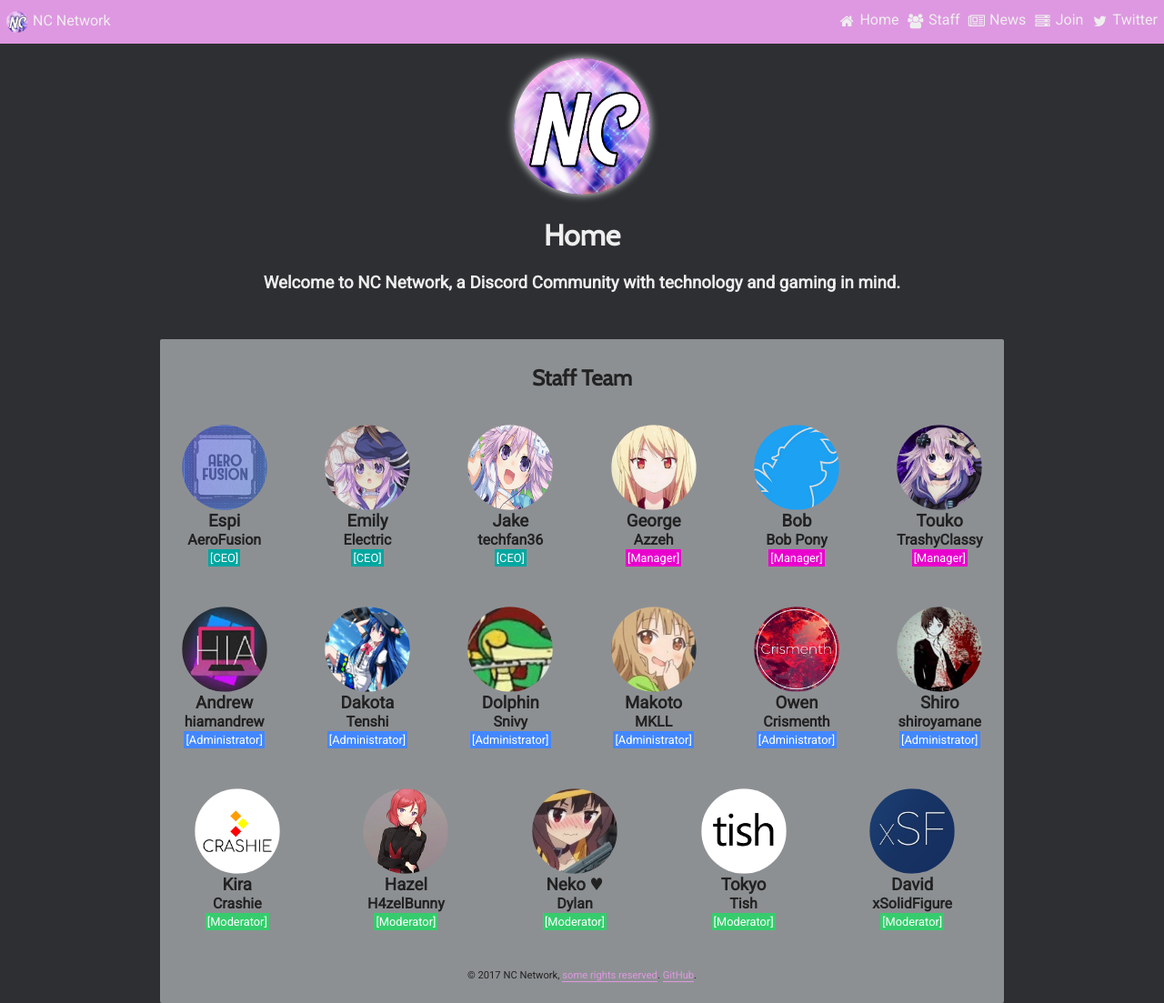
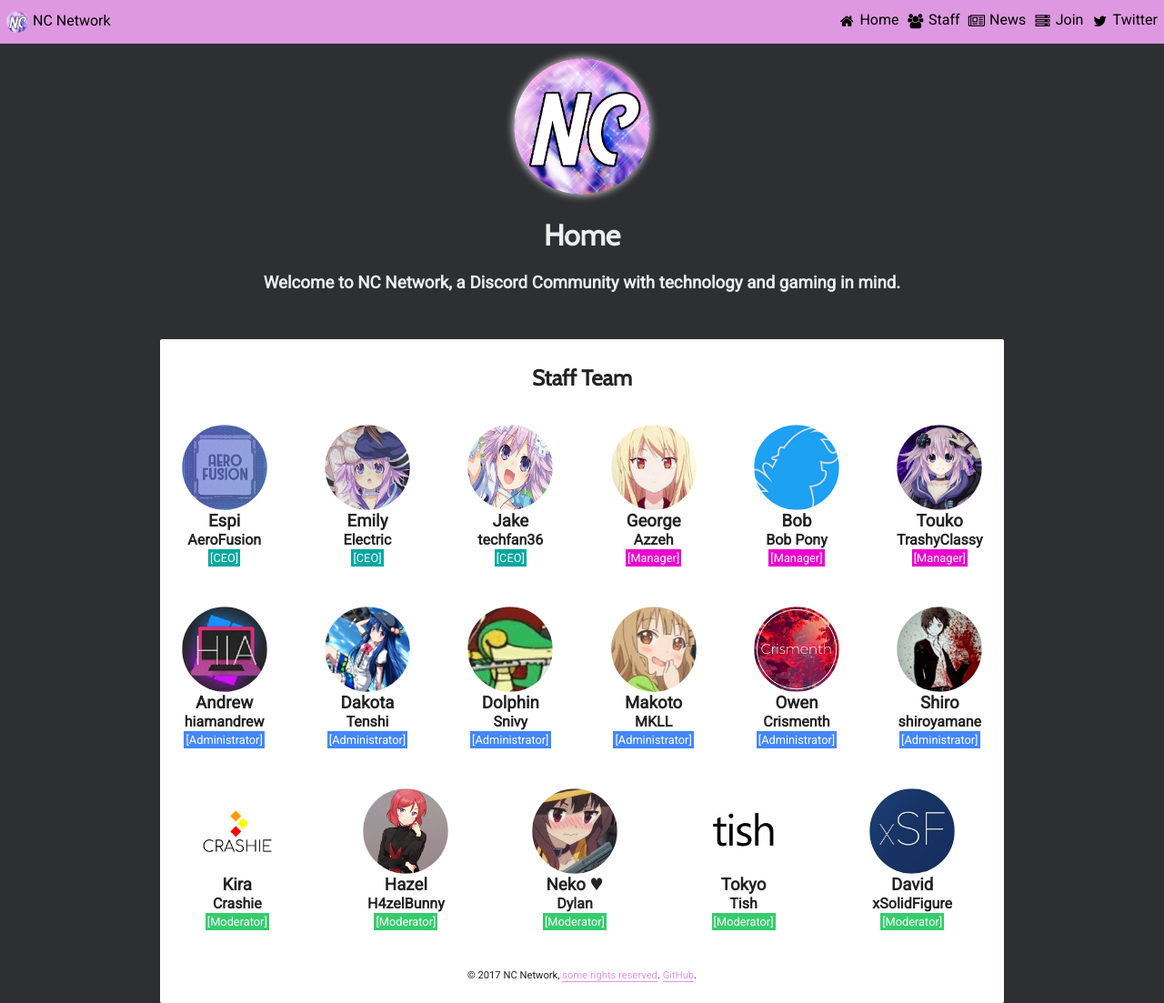
Before and after one commit to xwinbyte/NetskyWebsite, a Jekyll site: the page built from index.html, in a window 1280 px wide and 1103 px high. Shown: the whole window at 91% size. Built offline with Jekyll 4.4.1, drawn with Linux system fonts in a browser that asks for light colours.

Commit message:
Update style.scss

```diff
--- a/css/style.scss
+++ b/css/style.scss
@@ -3,6 +3,7 @@
 
 $primary: #2d2f33;
 $secondary: #DE98E1;
+$other: #fff;
 
 body,
 html {
@@ -51,7 +52,7 @@
   padding-top: 5px;
   padding-bottom: 5px;
   background-color: $secondary;
-  color: #eee;
+  color: #000;
   z-index: 100;
 }
 
@@ -68,13 +69,13 @@
 nav a {
   display: inline-block;
   padding: 2px;
-  color: #eee;
+  color: #000;
   border-bottom: none;
 }
 
 nav a:hover {
-  background-color: #eee;
-  color: #222;
+  background-color: #fff;
+  color: #000;
 }
 
 header {
@@ -99,7 +100,7 @@
   max-width: 57em;
   margin: 0 auto;
   padding: 0.5em;
-  background-color: #8d9093;
+  background-color: #fff;
   color: #222;
   border-radius: 2px;
 }
```
